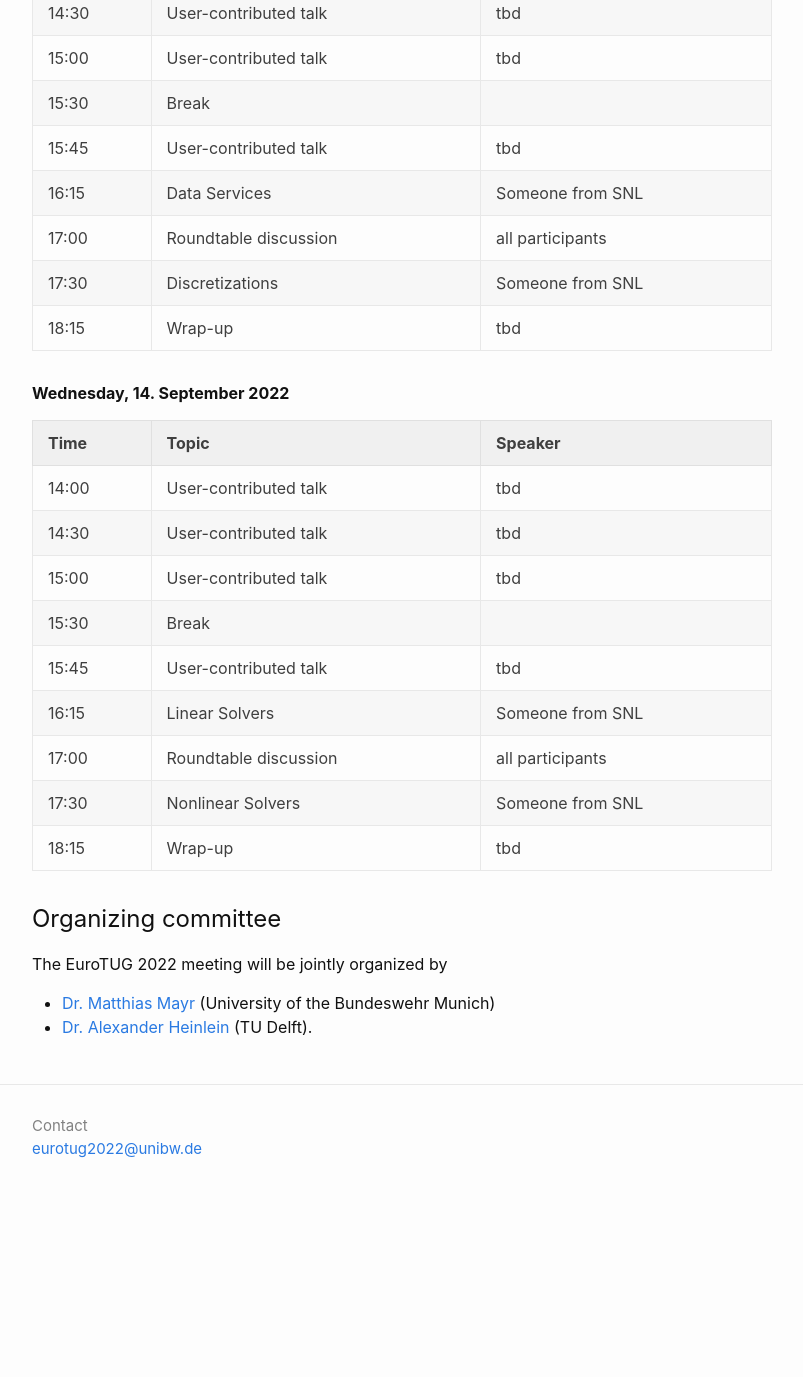
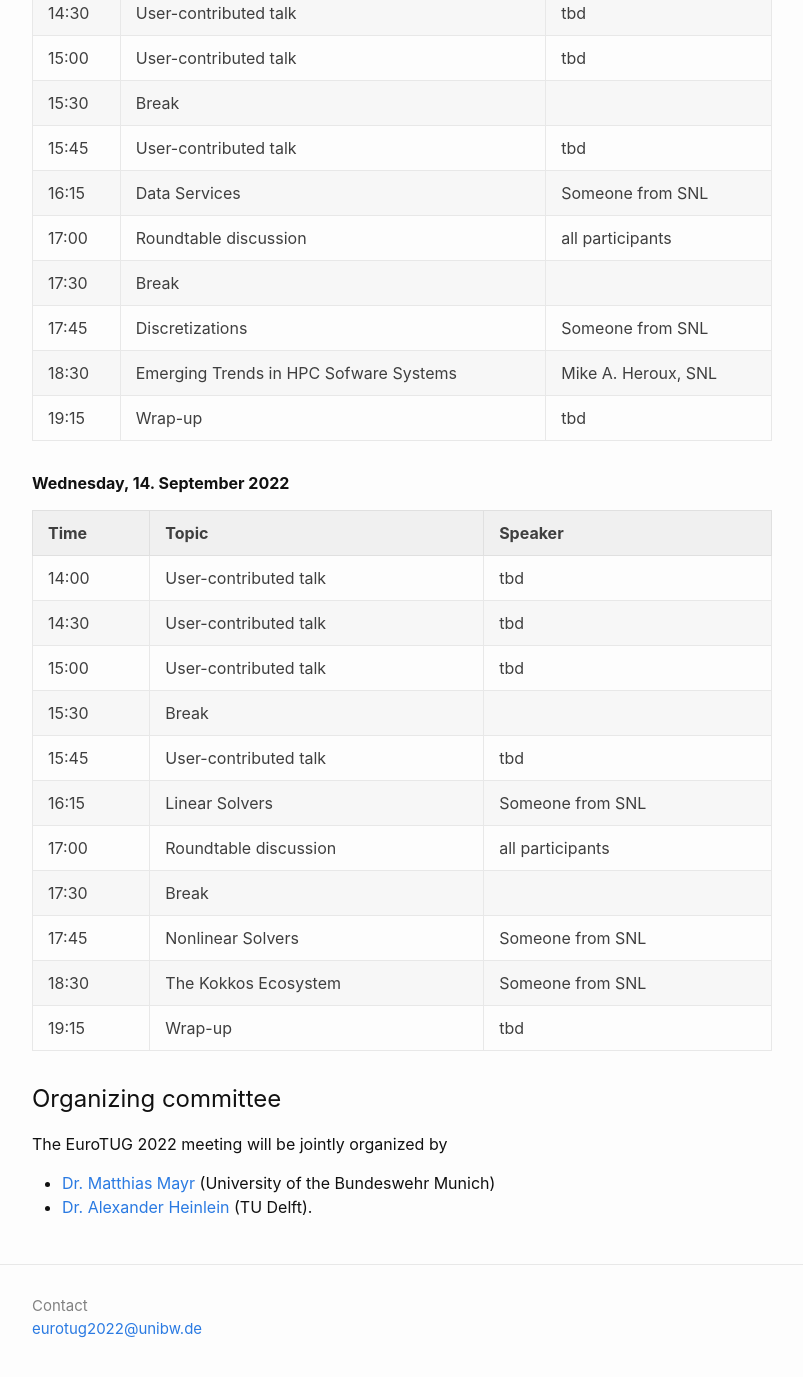
Before and after one commit to EuroTUG/eurotug.github.io, a Jekyll site: the page built from index.md, in a window 1280 px wide and 1400 px high, scrolled down 2094 px. Shown: the top 1377 px of the window, without its empty margins (238-1041 px from the left). Built offline with Jekyll 4.4.1, drawn with Linux system fonts in a browser that asks for light colours; before the commit the page ends 3314 px from its top, so only the background shows below that.

Commit message:
Add two more developer sessions to programme

```diff
--- a/index.md
+++ b/index.md
@@ -86,8 +86,10 @@ Here's the tentative schedule:
 | 15:45 | User-contributed talk | tbd |
 | 16:15 | Data Services | Someone from SNL |
 | 17:00 | Roundtable discussion | all participants |
-| 17:30 | Discretizations | Someone from SNL |
-| 18:15 | Wrap-up | tbd |
+| 17:30 | Break | |
+| 17:45 | Discretizations | Someone from SNL |
+| 18:30 | Emerging Trends in HPC Sofware Systems | Mike A. Heroux, SNL |
+| 19:15 | Wrap-up | tbd |
 
 **Wednesday, 14. September 2022**
 
@@ -100,8 +102,10 @@ Here's the tentative schedule:
 | 15:45 | User-contributed talk | tbd |
 | 16:15 | Linear Solvers | Someone from SNL |
 | 17:00 | Roundtable discussion | all participants |
-| 17:30 | Nonlinear Solvers | Someone from SNL |
-| 18:15 | Wrap-up | tbd |
+| 17:30 | Break | |
+| 17:45 | Nonlinear Solvers | Someone from SNL |
+| 18:30 | The Kokkos Ecosystem | Someone from SNL |
+| 19:15 | Wrap-up | tbd |
 
 ## Organizing committee
 
```
